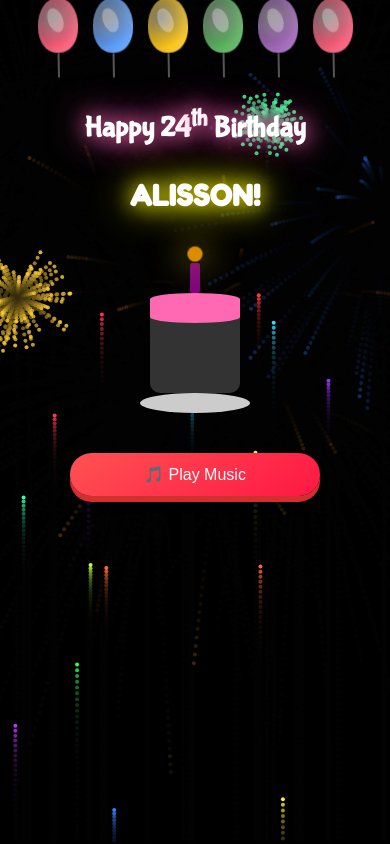
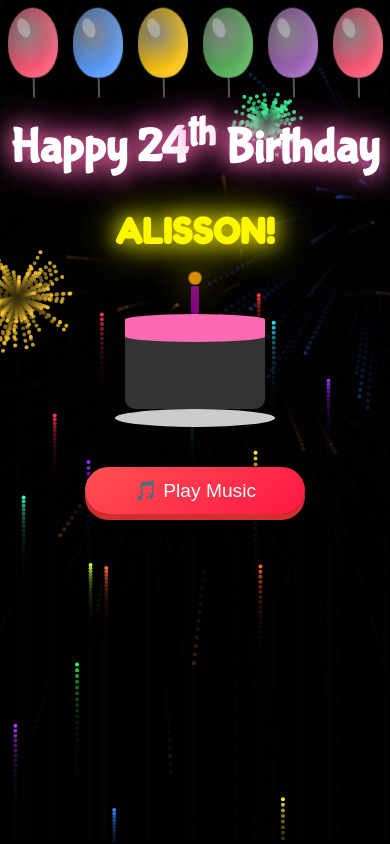
Before and after one commit to TIBU-REPOSITO-GIT/cumplea-osfeliz, a plain HTML site: page index.html in a window 390 px wide. Drawn offline with Linux system fonts and the light colour scheme.

Commit message:
style.css

```diff
--- a/style.css
+++ b/style.css
@@ -18,7 +18,7 @@ canvas {
     z-index: 2;
     text-align: center;
     color: white;
-    padding: 0 10px; /* 🌟 pequeño padding lateral */
+    padding-top: 10px; /* 🔥 reduce espacio arriba */
     display: flex;
     flex-direction: column;
     align-items: center;
@@ -29,30 +29,29 @@ h1 {
     font-size: 3rem;
     color: #ffffff;
     text-shadow: 0 0 20px #ff69b4, 0 0 40px #ff69b4;
-    margin-top: 20px; /* 🌟 elimina espacio innecesario */
-    margin-bottom: 10px;
+    margin: 10px 0 5px 0;
 }
 
 h2 {
-    font-size: 2.5rem;
-    color: #ffffff;
+    font-size: 2.2rem;
+    color: #fff700;
     text-shadow: 0 0 20px #fff700, 0 0 40px #fff700;
-    margin-bottom: 50px;
+    margin-bottom: 40px;
 }
 
 .balloons {
     display: flex;
     justify-content: center;
     gap: 15px;
-    margin: 0 auto 30px auto; /* 🌟 sin margen superior */
+    margin: 0 auto 20px auto; /* 🔥 reduce espacio inferior */
     flex-wrap: wrap;
 }
 
 .balloon {
     --color: #ff69b4;
     --text-color: #fff;
-    width: 70px;
-    height: 90px;
+    width: 65px;
+    height: 85px;
     border-radius: 50% 50% 45% 45%;
     background: radial-gradient(circle at 35% 35%, #ffffff80, var(--color) 70%);
     box-shadow: inset -5px -5px 10px rgba(255, 255, 255, 0.2),
@@ -61,7 +60,7 @@ h2 {
     display: flex;
     justify-content: center;
     align-items: center;
-    font-size: 2rem;
+    font-size: 1.8rem;
     color: var(--text-color);
     text-shadow: 0 0 8px var(--text-color);
     position: relative;
@@ -73,8 +72,8 @@ h2 {
     position: absolute;
     top: 10px;
     left: 10px;
-    width: 15px;
-    height: 25px;
+    width: 12px;
+    height: 20px;
     background: rgba(255, 255, 255, 0.3);
     border-radius: 50%;
     transform: rotate(-20deg);
@@ -83,9 +82,9 @@ h2 {
 .balloon::after {
     content: '';
     position: absolute;
-    bottom: -25px;
+    bottom: -20px;
     width: 2px;
-    height: 25px;
+    height: 20px;
     background: #555;
     border-radius: 1px;
 }
@@ -99,62 +98,62 @@ h2 {
 /* 🎂 Pastel */
 .cake {
     position: relative;
-    width: 150px;
-    height: 120px;
-    margin: 30px auto;
+    width: 140px;
+    height: 110px;
+    margin: 20px auto 20px auto;
 }
 
 .plate {
-    width: 180px;
-    height: 20px;
+    width: 160px;
+    height: 18px;
     background: #ccc;
     border-radius: 50%;
     position: absolute;
     bottom: 0;
-    left: calc(50% - 90px);
+    left: calc(50% - 80px);
     z-index: 1;
 }
 
 .layers {
-    width: 150px;
-    height: 90px;
+    width: 140px;
+    height: 85px;
     background: #333;
     border-radius: 10px;
     position: absolute;
-    bottom: 20px;
-    left: calc(50% - 75px);
+    bottom: 18px;
+    left: calc(50% - 70px);
     z-index: 2;
 }
 
 .icing {
-    width: 150px;
-    height: 30px;
+    width: 140px;
+    height: 28px;
     background: #ff69b4;
     border-radius: 50% / 20%;
     position: absolute;
-    bottom: 90px;
-    left: calc(50% - 75px);
+    bottom: 85px;
+    left: calc(50% - 70px);
     z-index: 3;
 }
 
 .candle {
-    width: 10px;
-    height: 30px;
+    width: 8px;
+    height: 28px;
     background: #800080;
     border-radius: 2px;
     position: absolute;
-    bottom: 120px;
-    left: calc(50% - 5px);
+    bottom: 113px;
+    left: calc(50% - 4px);
     z-index: 4;
 }
 
 .flame {
-    width: 14px;
-    height: 14px;
+    width: 12px;
+    height: 12px;
     background: orange;
     border-radius: 50%;
     position: absolute;
-    top: -16px;
+    top: -14px;
     left: -2px;
     box-shadow: 0 0 30px yellow, 0 0 50px orange;
     animation: flicker 0.3s infinite alternate;
@@ -176,9 +175,10 @@ h2 {
     box-shadow: 0 6px 0 #D32F2F, 0 8px 10px rgba(0, 0, 0, 0.3);
     transition: all 0.2s;
     cursor: pointer;
-    max-width: 300px;
     display: block;
-    margin: 30px auto;
+    margin: 25px auto 40px auto; /* 🔥 centrado absoluto */
+    max-width: 250px;
+    text-align: center;
 }
 
 .play-button:hover {
@@ -192,70 +192,21 @@ h2 {
 }
 
 /* 📱 Responsive */
-@media (max-width: 768px) {
+@media (max-width: 480px) {
+    h2 {
+        margin-bottom: 50px;
+    }
+    .cake {
+        margin: 15px auto;
+    }
+    .play-button {
+        width: 80%;
+        max-width: 220px;
+        padding: 12px 20px;
+    }
     .balloon {
         width: 50px;
-        height: 65px;
+        height: 70px;
         font-size: 1.5rem;
     }
-
-    .cake {
-        margin-top: 40px;
-    }
-
-    .plate {
-        width: 150px;
-        left: calc(50% - 75px);
-    }
-
-    .layers, .icing {
-        width: 120px;
-        left: calc(50% - 60px);
-    }
-
-    h1 {
-        font-size: 2.2rem;
-    }
-
-    h2 {
-        font-size: 1.8rem;
-    }
 }
-
-@media (max-width: 480px) {
-    h2 {
-        margin-bottom: 60px;
-    }
-
-    .cake {
-        margin: 20px auto;
-    }
-
-    .play-button {
-        margin: 20px auto;
-        width: 85%;
-        max-width: 250px;
-        font-size: 1rem;
-        padding: 12px 20px;
-    }
-
-    .balloon {
-        width: 40px;
-        height: 55px;
-        font-size: 1.2rem;
-    }
-
-    .plate {
-        width: 110px;
-        left: calc(50% - 55px);
-    }
-
-    .layers, .icing {
-        width: 90px;
-        left: calc(50% - 45px);
-    }
-
-    h1 {
-        font-size: 1.8rem;
-    }
-}
```
